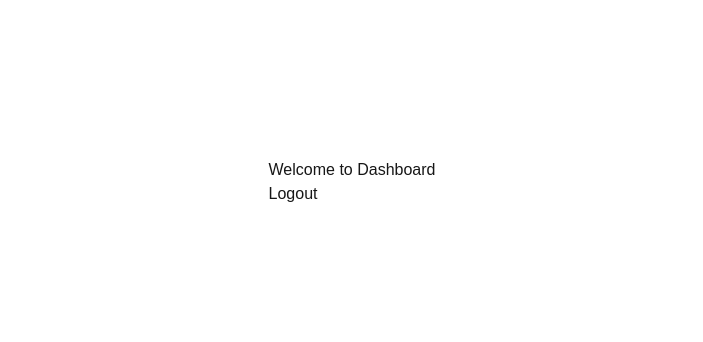
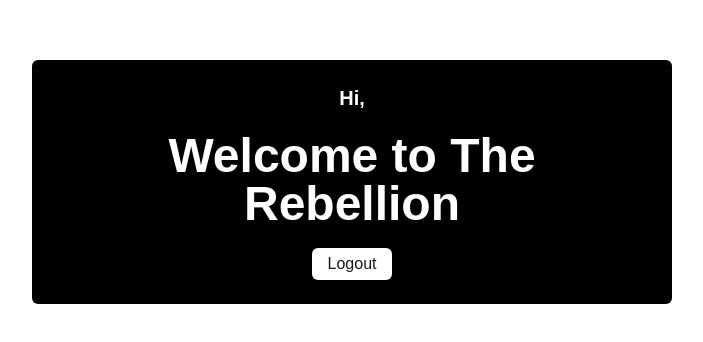
Before and after one commit to thakurhimself/star-wars-characters, a Next.js app: page /dashboard in a window 1280 px wide. Shown: the part 218-560 px from the top of the page, without its empty margins (288-991 px from the left). Built offline with nearby package versions, Linux system fonts and the light colour scheme; no server answers.

Commit message:
fixed styling of the dashboard

```diff
--- a/app/dashboard/page.tsx
+++ b/app/dashboard/page.tsx
@@ -29,13 +29,15 @@ export default function DashboardPage() {
 
     return (
         <section className="w-screen h-screen flex items-center justify-center">
-            <section>
-                <h1>Welcome to Dashboard</h1>
-                <p>{user?.name}</p>
+            <section className="w-full md:w-3/4 lg:w-2/3 xl:w-1/2 bg-black dark:bg-black p-6 rounded-md">
+                <p className="text-white text-center mb-2 lg:mb-5 text-md md:text-xl font-bold">Hi, {user?.name}</p>
+                <h1 className="w-full text-white text-center text-2xl lg:text-5xl font-bold mb-3 lg:mb-5">Welcome to The Rebellion</h1>
                 <button onClick={async() => {
                     await logoutAction()
                     router.replace('/')
-                }}>
+                }}
+                className="bg-white px-4 py-1 block mx-auto rounded-md cursor-pointer hover:bg-gray-200"
+                >
                     Logout
                 </button>
             </section>
--- a/app/page.tsx
+++ b/app/page.tsx
@@ -1,10 +1,19 @@
 import HomeRootComponent from "@/components/HomeRootComponent";
 import { CharacterType } from "@/types/types";
+import { cookies } from "next/headers";
 import Link from "next/link";
+import { redirect } from "next/navigation";
 
 export default async function Home(
   { searchParams }: { searchParams?: { [key: string]: string | string[] | undefined };}
 ) {
+
+  // check token
+  const token = (await cookies()).get('token');
+  if (token) {
+    redirect('/dashboard')
+  }
+
   const speciesColorPool = [
     "#2B2D42",
     "#CFB53B",
@@ -71,7 +80,6 @@ export default async function Home(
     const results = await Promise.allSettled(homeworldPromises)
 
     homeworldFilterList = results.map((item) => {
-      // console.log("item", item);
       if (item.status === 'fulfilled') {
         return{
                 name: item.value.name,
@@ -95,7 +103,7 @@ export default async function Home(
       className="p-3 lg:py-3 lg:px-0 flex items-center justify-between"
       >
         <p className="text-2xl lg:text-3xl font-[900] text-black">Star Wars</p>
-        <Link href={'/login'} className="font-semibold">Login</Link>
+        <Link href={'/login'} className="font-semibold hover:text-gray-500">Login</Link>
       </header>
       <main
       >
--- a/components/HomeRootComponent.tsx
+++ b/components/HomeRootComponent.tsx
@@ -31,10 +31,10 @@ export default function HomeRootComponent(
     // Search and filter states
     const [filter, setFilter] = useState<{
         name: string, homeworld: string,
-        film: string, species: string
+        film: string
     }>(
         {
-            name: '', homeworld: '', film: '', species: ''
+            name: '', homeworld: '', film: ''
         }
     )
     const [filteredCharacters, setFilteredCharacters] = useState<CharacterType[]>([])
@@ -69,7 +69,7 @@ export default function HomeRootComponent(
     // debouncing search and filter
     useEffect(() => {
         const timer = setTimeout(() => {
-            const hasActiveFilters = filter.name.length > 0 || filter.homeworld.length > 0 || filter.film.length > 0 || filter.species.length > 0
+            const hasActiveFilters = filter.name.length > 0 || filter.homeworld.length > 0 || filter.film.length > 0;
             if(hasActiveFilters) {
                 const filteredChar = characters.filter((item) => {
                     const matchesName = filter.name.length > 0
--- a/components/SearchAndFilterCharacters.tsx
+++ b/components/SearchAndFilterCharacters.tsx
@@ -9,7 +9,7 @@ export default function SearchAndFilterCharacters(
         onFilterChange
     }:
     {
-        filter: {name: string, homeworld: string, film: string, species: string},
+        filter: {name: string, homeworld: string, film: string},
         filmFilterList: Array<Record<string, string>>,
         homeworldFilterList: HomeworldType[],
         onFilterChange: (e: ChangeEvent<HTMLInputElement | HTMLSelectElement>) => void
@@ -63,15 +63,6 @@ export default function SearchAndFilterCharacters(
                 }
             </select>
 
-            <select
-            name="species"
-            value={filter.species}
-            className="w-full border rounded-lg p-3"
-            onChange={onFilterChange}
-            >
-                <option value={''}>Select Species</option>
-                <option>Droid</option>
-            </select>
         </section>
     )
 }
```
